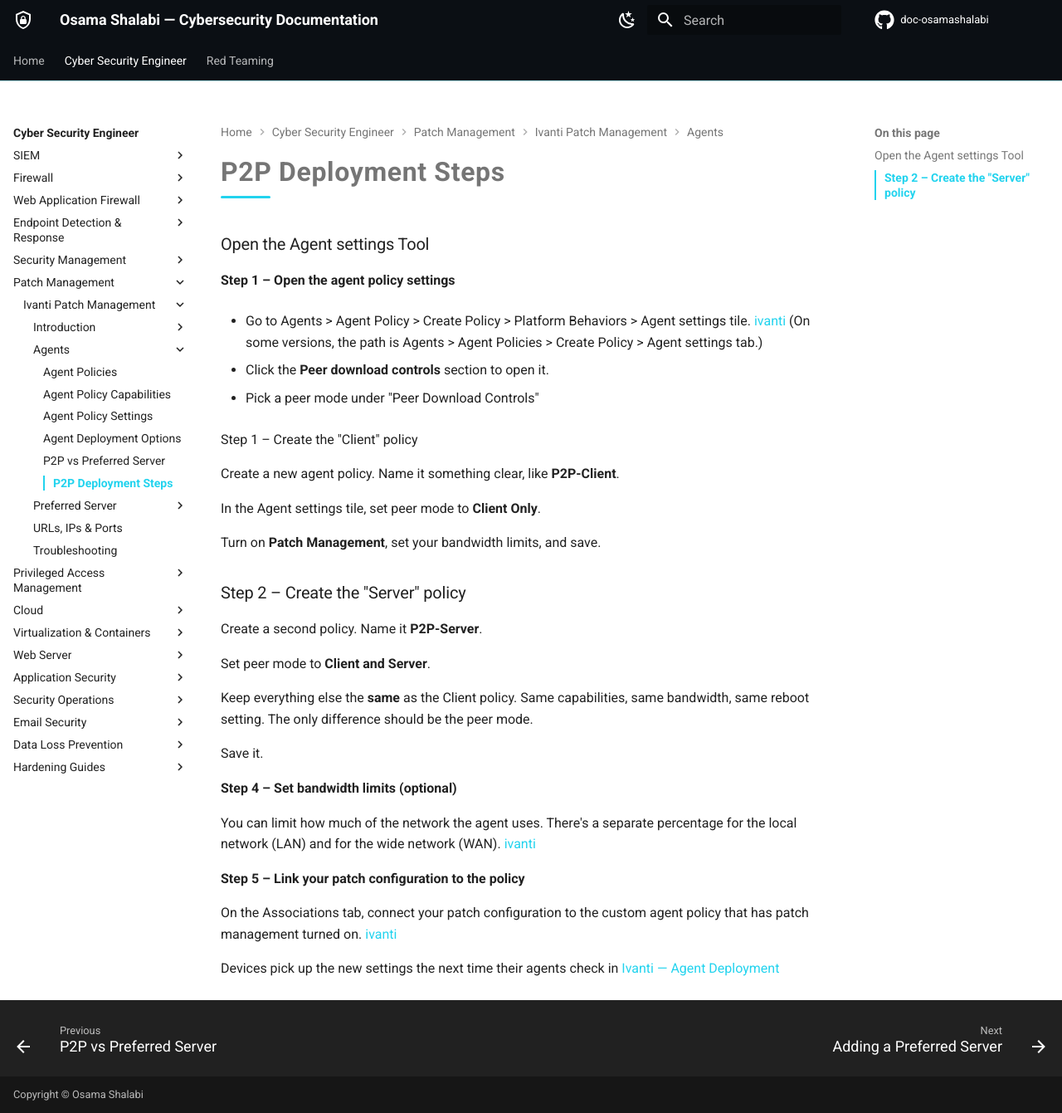
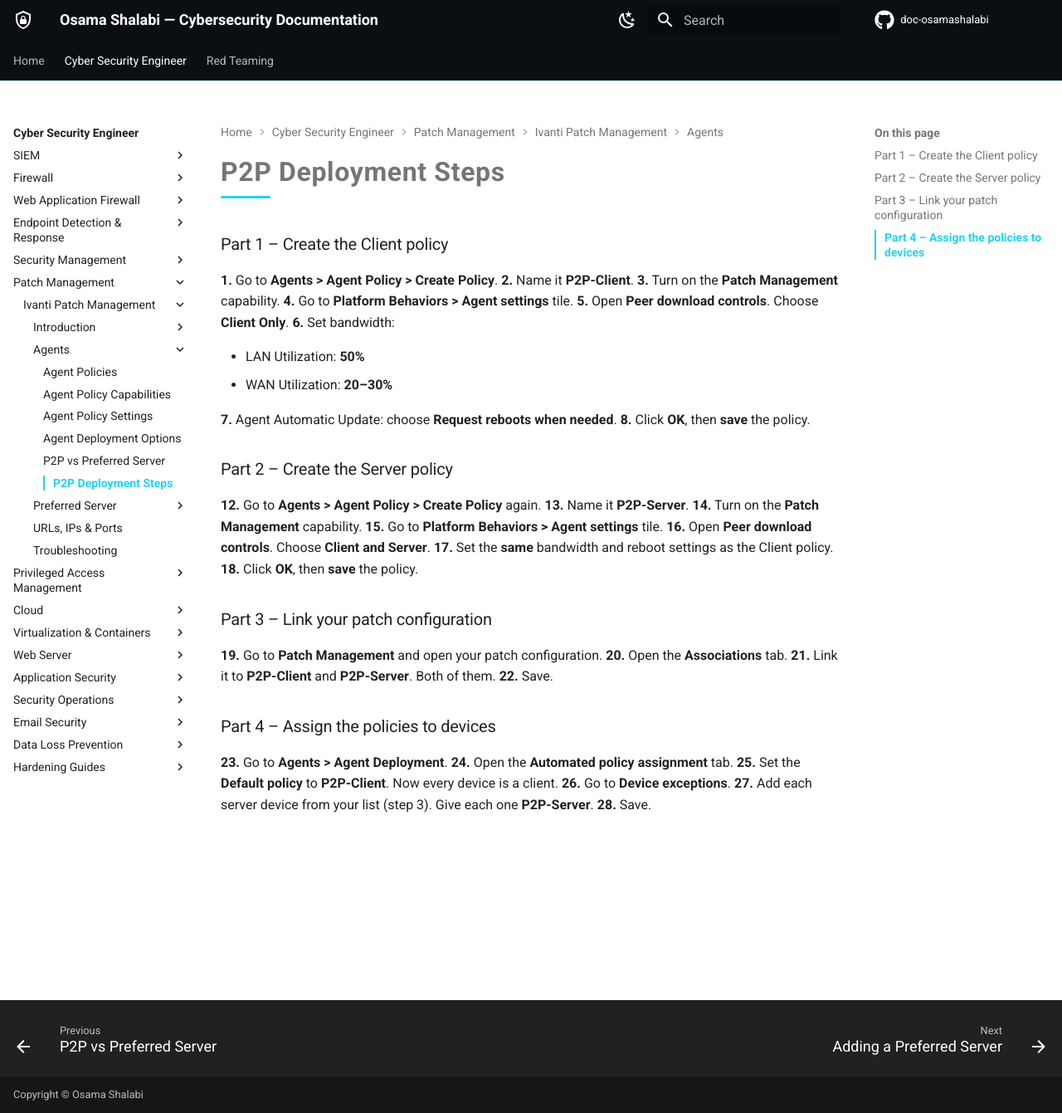
Before and after one commit to osamashalabi432-png/doc-osamashalabi, an MkDocs documentation site: the page built from docs/cyber-security-engineer/patch-management/ivanti/Agents/P2P deployment steps.md, in a window 1280 px wide and 1341 px high. Shown: the whole window at 83% size. Built offline with MkDocs 1.6.1 and Material for MkDocs 9.7.7, drawn with Linux system fonts in a browser that asks for light colours; comment, search, counter and statistics services are not loaded.

Commit message:
vault backup: 2026-10-04 04:46:13

```diff
--- a/docs/cyber-security-engineer/patch-management/ivanti/Agents/P2P deployment steps.md
+++ b/docs/cyber-security-engineer/patch-management/ivanti/Agents/P2P deployment steps.md
@@ -1,39 +1,40 @@
-### Open the Agent settings Tool
+### Part 1 – Create the Client policy
 
-**Step 1 – Open the agent policy settings**
+**1.** Go to **Agents > Agent Policy > Create Policy**.
+**2.** Name it **P2P-Client**.
+**3.** Turn on the **Patch Management** capability.
+**4.** Go to **Platform Behaviors > Agent settings** tile.
+**5.** Open **Peer download controls**. Choose **Client Only**.
+**6.** Set bandwidth:
 
- - Go to Agents > Agent Policy > Create Policy > Platform Behaviors > Agent settings tile. [ivanti](https://help.ivanti.com/ht/help/en_us/CLOUD/vNow/agent-policy-settings.htm)
-(On some versions, the path is Agents > Agent Policies > Create Policy > Agent settings tab.)
+- LAN Utilization: **50%**
+- WAN Utilization: **20–30%**
 
-- Click the **Peer download controls** section to open it.
+**7.** Agent Automatic Update: choose **Request reboots when needed**.
+**8.** Click **OK**, then **save** the policy.
 
+### Part 2 – Create the Server policy
 
-- Pick a peer mode under "Peer Download Controls"
+**12.** Go to **Agents > Agent Policy > Create Policy** again.
+**13.** Name it **P2P-Server**.
+**14.** Turn on the **Patch Management** capability.
+**15.** Go to **Platform Behaviors > Agent settings** tile.
+**16.** Open **Peer download controls**. Choose **Client and Server**.
+**17.** Set the **same** bandwidth and reboot settings as the Client policy.
+**18.** Click **OK**, then **save** the policy.
 
-Step 1 – Create the "Client" policy
+### Part 3 – Link your patch configuration
 
-Create a new agent policy. Name it something clear, like **P2P-Client**.
+**19.** Go to **Patch Management** and open your patch configuration.
+**20.** Open the **Associations** tab.
+**21.** Link it to **P2P-Client** and **P2P-Server**. Both of them.
+**22.** Save.
 
-In the Agent settings tile, set peer mode to **Client Only**.
+### Part 4 – Assign the policies to devices
 
-Turn on **Patch Management**, set your bandwidth limits, and save.
-
-### Step 2 – Create the "Server" policy
-
-Create a second policy. Name it **P2P-Server**.
-
-Set peer mode to **Client and Server**.
-
-Keep everything else the **same** as the Client policy. Same capabilities, same bandwidth, same reboot setting. The only difference should be the peer mode.
-
-Save it.
-
-**Step 4 – Set bandwidth limits (optional)**
-
-You can limit how much of the network the agent uses. There's a separate percentage for the local network (LAN) and for the wide network (WAN). [ivanti](https://help.ivanti.com/ht/help/en_US/cloud/vnow/agent-policy-settings.htm)
-
-**Step 5 – Link your patch configuration to the policy**
-
-On the Associations tab, connect your patch configuration to the custom agent policy that has patch management turned on. [ivanti](https://help.ivanti.com/ht/help/en_US/cloud/vnow/patch-getting-started.htm)
-
-Devices pick up the new settings the next time their agents check in    [Ivanti — Agent Deployment](https://help.ivanti.com/ht/help/en_US/CLOUD/vNow/agent-deployment.htm?utm_source=chatgpt.com)
+**23.** Go to **Agents > Agent Deployment**.
+**24.** Open the **Automated policy assignment** tab.
+**25.** Set the **Default policy** to **P2P-Client**. Now every device is a client.
+**26.** Go to **Device exceptions**.
+**27.** Add each server device from your list (step 3). Give each one **P2P-Server**.
+**28.** Save.
```
